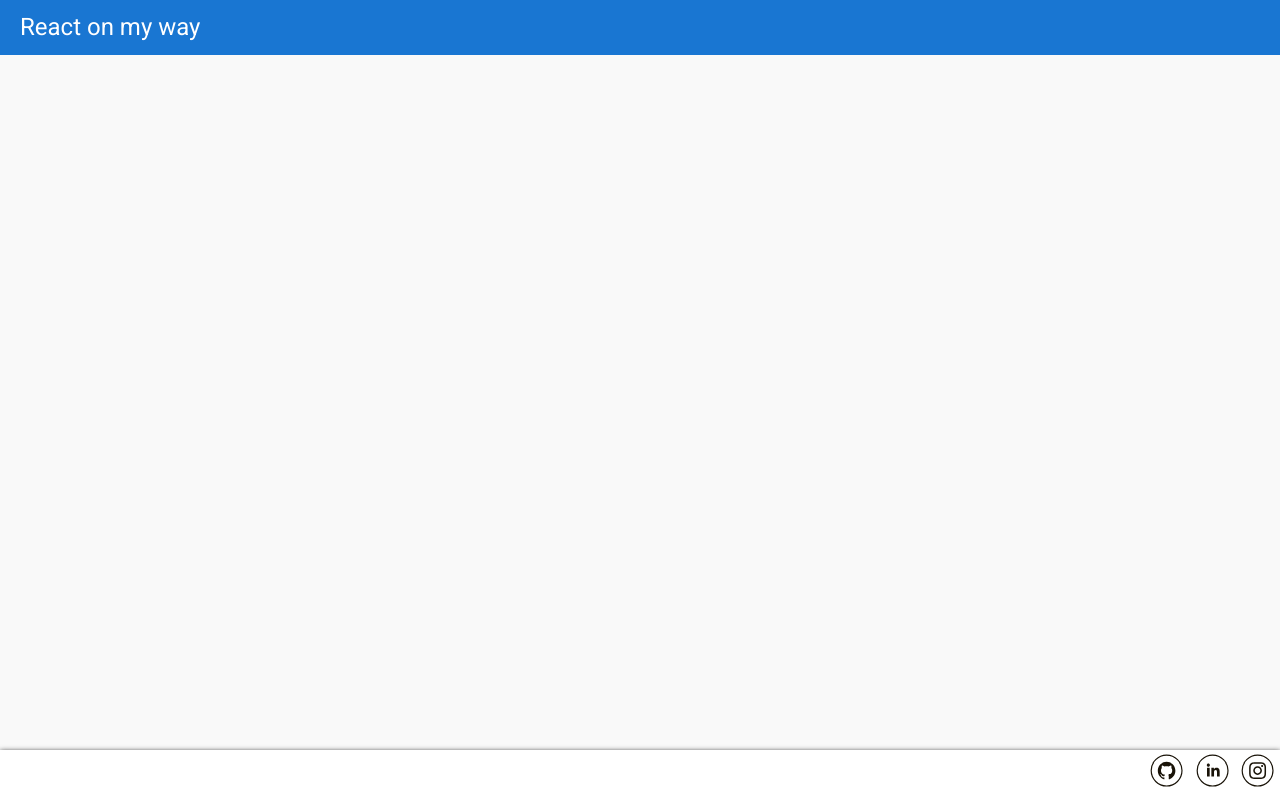
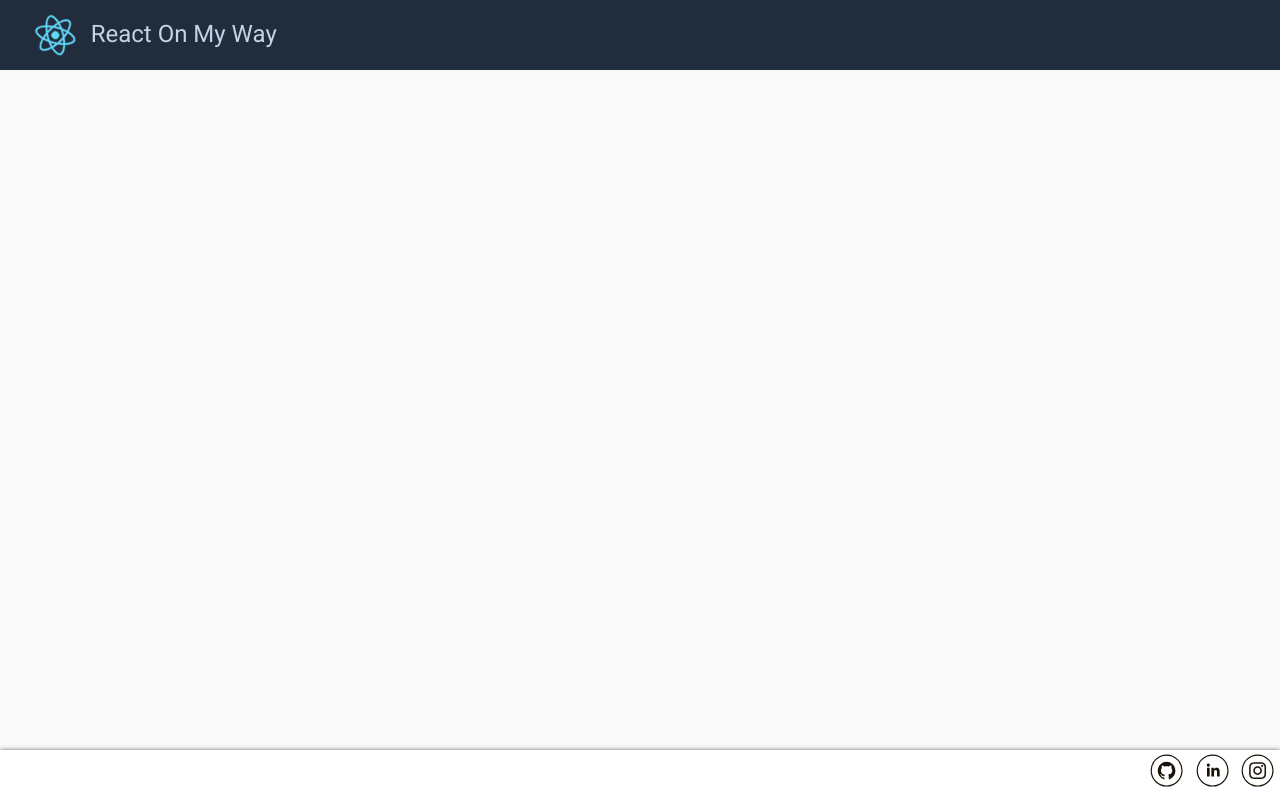
Before and after one commit to stasrdv/React-very-basic-skeleton, a React (Create React App) app: page / in a window 1280 px wide. Built offline with nearby package versions, Linux system fonts and the light colour scheme.

Commit message:
Small refactoring.

```diff
--- a/src/components/header/header.scss
+++ b/src/components/header/header.scss
@@ -2,10 +2,28 @@
 
 .header {
   background: $header-bg-color;
-  height: 55px;
+  height: 70px;
   padding: 0 20px;
   display: flex;
   align-items: center;
   font-size: 1.5rem;
-  color: white;
+  color: $header-font-color;
+  box-shadow: $header-box-shadow;
+  &__logo {
+    height: 50px;
+    animation: App-logo-spin infinite 20s linear;
+  }
+  &__item {
+    width: 250px;
+  }
 }
+
+
+@keyframes App-logo-spin {
+  from {
+    transform: rotate(0deg);
+  }
+  to {
+    transform: rotate(360deg);
+  }
+}
--- a/src/components/header/header.tsx
+++ b/src/components/header/header.tsx
@@ -1,9 +1,14 @@
 import React from "react";
 import "./header.scss";
-
+import logo from "../../assets/svg/logo.svg";
 
 const Header = () => {
-  return <header className="header"> React on my way</header>;
+  return (
+    <header className="header">
+      <img src={logo} className="header__logo" alt="logo" />
+      <div className="header__item">React On My Way</div>
+    </header>
+  );
 };
 
 export default Header;
--- a/src/styles/_colors.scss
+++ b/src/styles/_colors.scss
@@ -1,7 +1,10 @@
-$header-bg-color: #1976d2;
-$main-content-grey:#f9f9f9;
+$header-bg-color: #212c3d;
+$main-content-grey: #f9f9f9;
 $color-primary: #81c2de;
 $color-primary-light: #b4f5ff;
 $color-primary-dark: #4f92ac;
 $color-white: #fffbfa;
 $color-black: #191308;
+$header-font-color:#c6d3e7;
+//
+$header-box-shadow: rgba(0, 0, 0, 0.27) 0px 2px 3px 2px;
```
